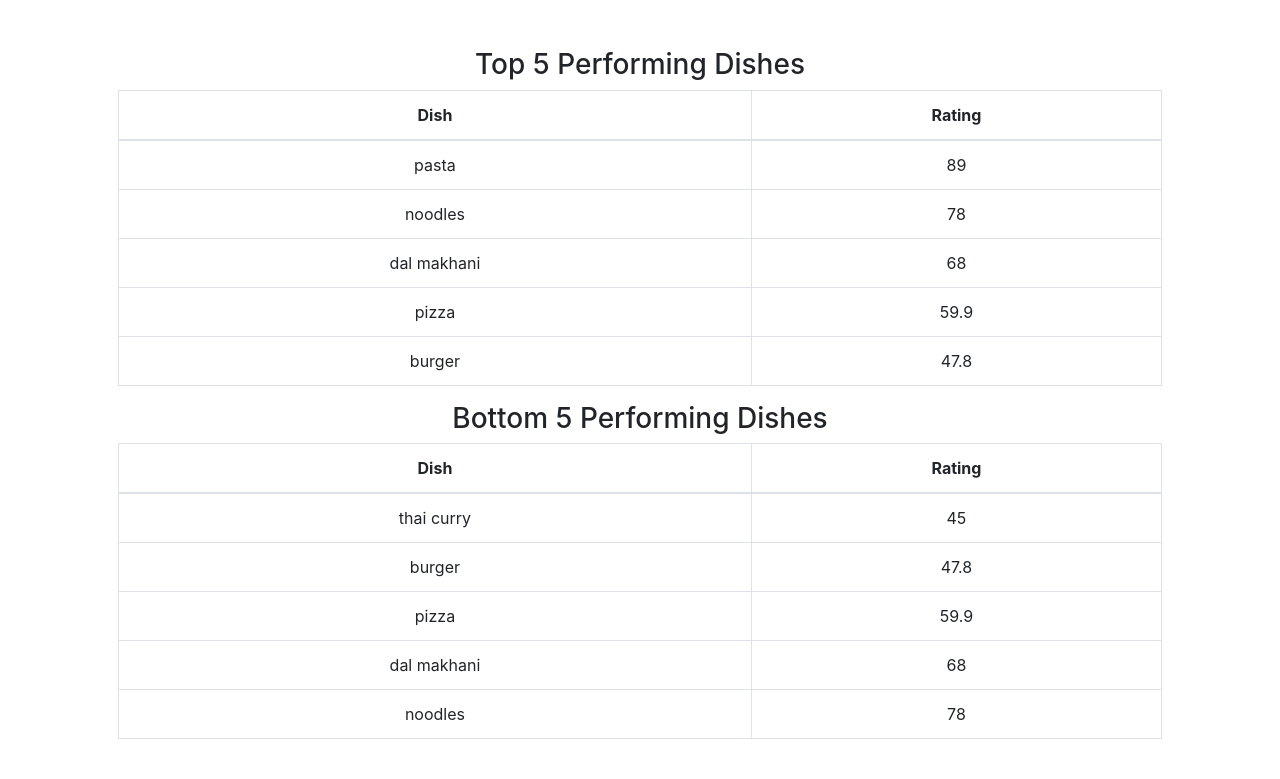
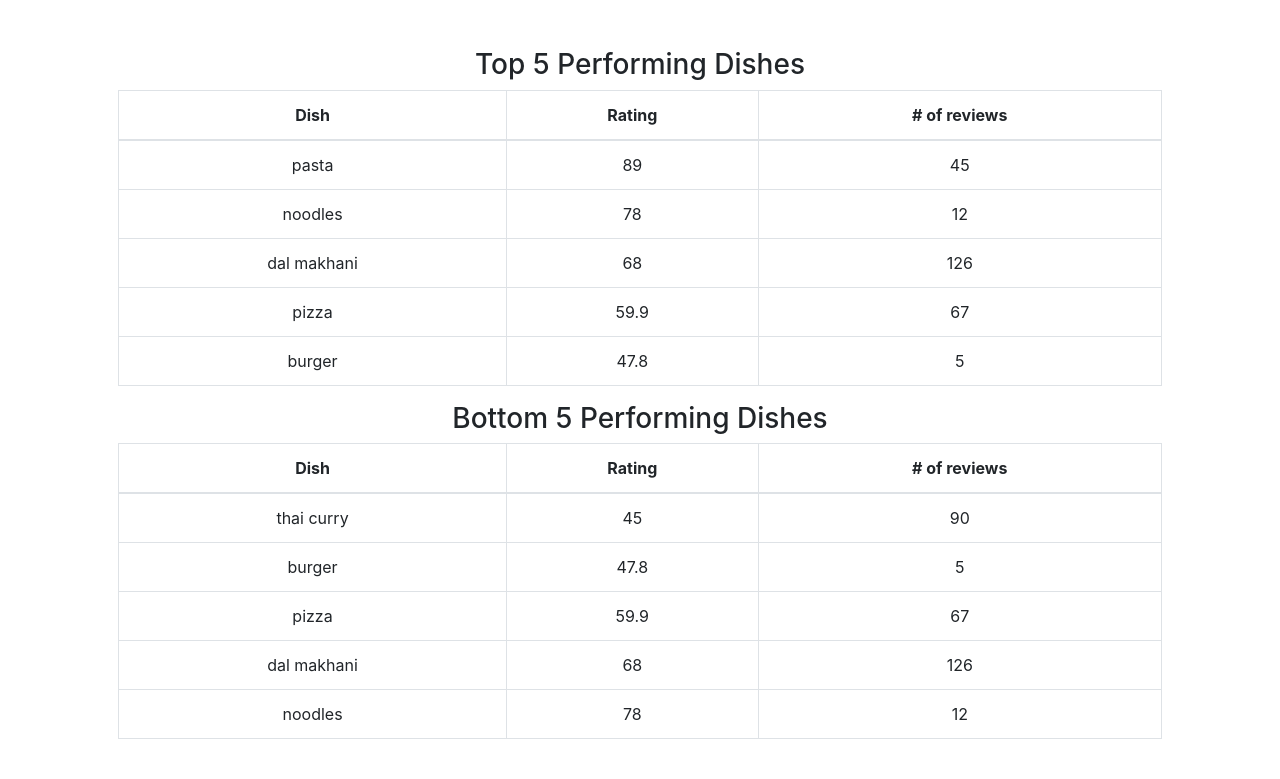
Before and after one commit to Rolandojvega/Charleys-Place, a Flask app: page /dashboard in a window 1280 px wide. Shown: the part 76-855 px from the top of the page. Run offline with Flask 2, Linux system fonts and the light colour scheme; a user stored in the database is signed in; some libraries are stand-ins or nearby versions.

Commit message:
dahsboaed updated with # of review

```diff
--- a/templates/dashboard.html
+++ b/templates/dashboard.html
@@ -11,6 +11,7 @@
         <tr>
           <th scope="col">Dish</th>
           <th scope="col">Rating</th>
+          <th scope="col"># of reviews</th>
         </tr>
       </thead>
       <tbody>
@@ -18,6 +19,7 @@
         <tr>
             <td>{{ row['name'] }}</td>
             <td>{{ row['avg_rating'] }}</td>
+            <td>{{ row['count_reviews'] }}</td>
         </tr>
         {% endfor %}
       </tbody>
@@ -29,6 +31,7 @@
         <tr>
           <th scope="col">Dish</th>
           <th scope="col">Rating</th>
+          <th scope="col"># of reviews</th>
         </tr>
       </thead>
       <tbody>
@@ -36,6 +39,7 @@
         <tr>
             <td>{{ row['name'] }}</td>
             <td>{{ row['avg_rating'] }}</td>
+            <td>{{ row['count_reviews'] }}</td>
         </tr>
         {% endfor %}
       </tbody>
```
Also changed, not shown: charley.db.
